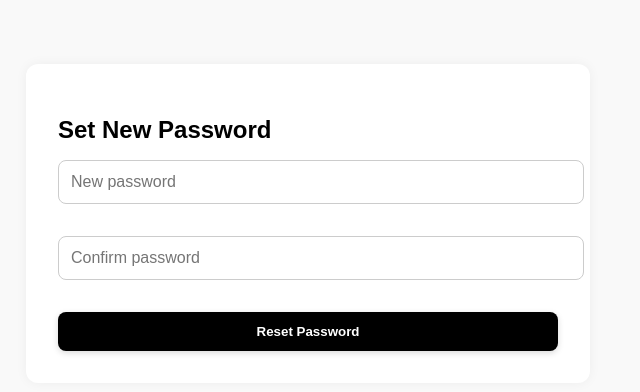
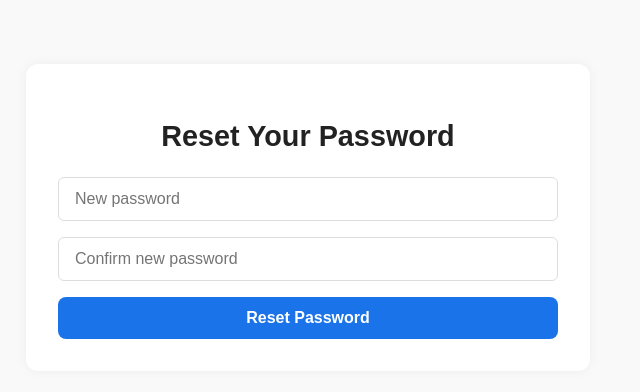
Before and after one commit to JonathanTeklu/jobapplyx, a React (Vite) app in the folder client/: page /reset-password/1 in a window 1280 px wide. Shown: the top 392 px of the page, without its empty margins (332-972 px from the left). Built offline with nearby package versions, Linux system fonts and the light colour scheme.

Commit message:
Update ResetPasswordPage.jsx

```diff
--- a/client/src/pages/ResetPasswordPage.jsx
+++ b/client/src/pages/ResetPasswordPage.jsx
@@ -1,4 +1,3 @@
-// src/pages/ResetPasswordPage.jsx
 import React, { useState } from 'react';
 import { useParams, useNavigate } from 'react-router-dom';
 import axios from 'axios';
@@ -32,8 +31,8 @@ const ResetPasswordPage = () => {
   };
 
   return (
-    <div className="signup-container" style={{ padding: '2rem', backgroundColor: '#fff', color: '#000' }}>
-      <h2 style={{ fontFamily: "'Ubuntu', sans-serif", marginBottom: '1rem' }}>Set New Password</h2>
+    <div className="signup-container">
+      <h2 className="signup-title">Reset Your Password</h2>
       <form className="signup-form" onSubmit={handleSubmit}>
         <input
           type="password"
@@ -41,46 +40,16 @@ const ResetPasswordPage = () => {
           value={password}
           onChange={(e) => setPassword(e.target.value)}
           required
-          style={{
-            padding: '0.75rem',
-            marginBottom: '1rem',
-            width: '100%',
-            borderRadius: '8px',
-            border: '1px solid #ccc',
-          }}
         />
         <input
           type="password"
-          placeholder="Confirm password"
+          placeholder="Confirm new password"
           value={confirmPassword}
           onChange={(e) => setConfirmPassword(e.target.value)}
           required
-          style={{
-            padding: '0.75rem',
-            marginBottom: '1rem',
-            width: '100%',
-            borderRadius: '8px',
-            border: '1px solid #ccc',
-          }}
         />
-        <button
-          type="submit"
-          style={{
-            backgroundColor: '#000',
-            color: '#fff',
-            padding: '0.75rem',
-            border: 'none',
-            borderRadius: '8px',
-            width: '100%',
-            fontWeight: 'bold',
-            cursor: 'pointer',
-            fontFamily: "'Ubuntu', sans-serif",
-            boxShadow: '0 2px 6px rgba(0, 0, 0, 0.15)',
-          }}
-        >
-          Reset Password
-        </button>
-        {message && <p style={{ marginTop: '1rem', fontFamily: "'Ubuntu', sans-serif" }}>{message}</p>}
+        <button type="submit" className="primary-btn">Reset Password</button>
+        {message && <p className="link-text">{message}</p>}
       </form>
     </div>
   );
```
